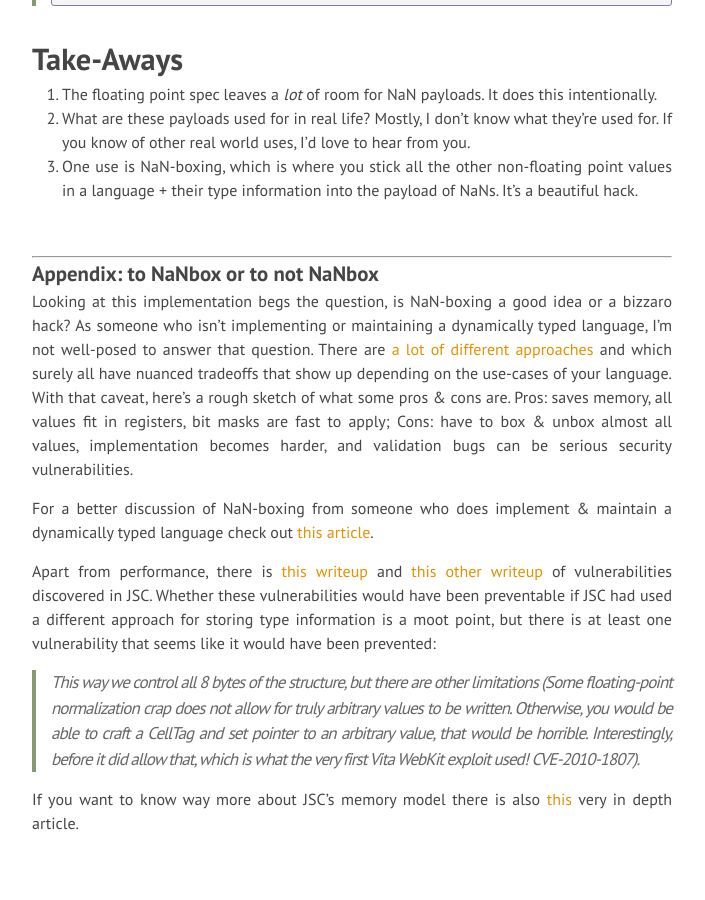
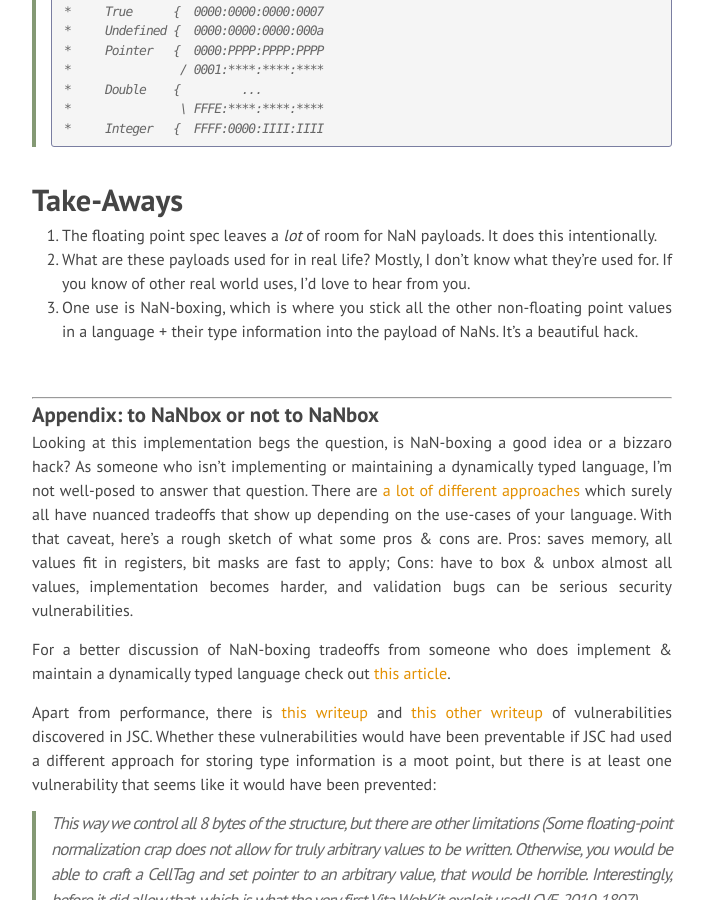
Before and after one commit to anniecherk/anniecherk.github.io, a Jekyll site: the page built from _posts/2018-03-23-nan.markdown, in a window 1280 px wide and 900 px high, scrolled down 7313 px. Shown: the whole window, without its empty margins (288-993 px from the left). Built offline with Jekyll 4.4.1, drawn with Linux system fonts in a browser that asks for light colours; nearby versions of some CDN libraries; some of the changed text lies outside the part shown.

```diff
--- a/_posts/2018-03-23-nan.markdown
+++ b/_posts/2018-03-23-nan.markdown
@@ -230,11 +237,11 @@ So, putting it all together, a complete picture of the bit pattern encodings in
 <br/>
 
 -----
-### Appendix: to NaNbox or to not NaNbox
+### Appendix: to NaNbox or not to NaNbox
 
-Looking at this implementation begs the question, is NaN-boxing a good idea or a bizzaro hack? As someone who isn't implementing or maintaining a dynamically typed language, I'm not well-posed to answer that question. There are [a lot of different approaches](http://citeseerx.ist.psu.edu/viewdoc/download?doi=10.1.1.39.4394&rep=rep1&type=pdf) and which surely all have nuanced tradeoffs that show up depending on the use-cases of your language. With that caveat, here's a rough sketch of what some pros & cons are. Pros: saves memory, all values fit in registers, bit masks are fast to apply; Cons: have to box & unbox almost all values, implementation becomes harder, and validation bugs can be serious security vulnerabilities.
+Looking at this implementation begs the question, is NaN-boxing a good idea or a bizzaro hack? As someone who isn't implementing or maintaining a dynamically typed language, I'm not well-posed to answer that question. There are [a lot of different approaches](http://citeseerx.ist.psu.edu/viewdoc/download?doi=10.1.1.39.4394&rep=rep1&type=pdf) which surely all have nuanced tradeoffs that show up depending on the use-cases of your language. With that caveat, here's a rough sketch of what some pros & cons are. Pros: saves memory, all values fit in registers, bit masks are fast to apply; Cons: have to box & unbox almost all values, implementation becomes harder, and validation bugs can be serious security vulnerabilities.
 
-For a better discussion of NaN-boxing from someone who does implement & maintain a dynamically typed language check out [this article](https://wingolog.org/archives/2011/05/18/value-representation-in-javascript-implementations).
+For a better discussion of NaN-boxing tradeoffs from someone who does implement & maintain a dynamically typed language check out [this article](https://wingolog.org/archives/2011/05/18/value-representation-in-javascript-implementations).
 
 Apart from performance, there is [this writeup](http://www.phrack.org/papers/attacking_javascript_engines.html) and [this other writeup](https://blog.xyz.is/2016/webkit-360.html) of vulnerabilities discovered in JSC. Whether these vulnerabilities would have been preventable if JSC had used a different approach for storing type information is a moot point, but there is at least one vulnerability that seems like it would have been prevented:
 
```
Also changed, not shown: other parts of _posts/2018-03-23-nan.markdown (+9 -2 lines).
